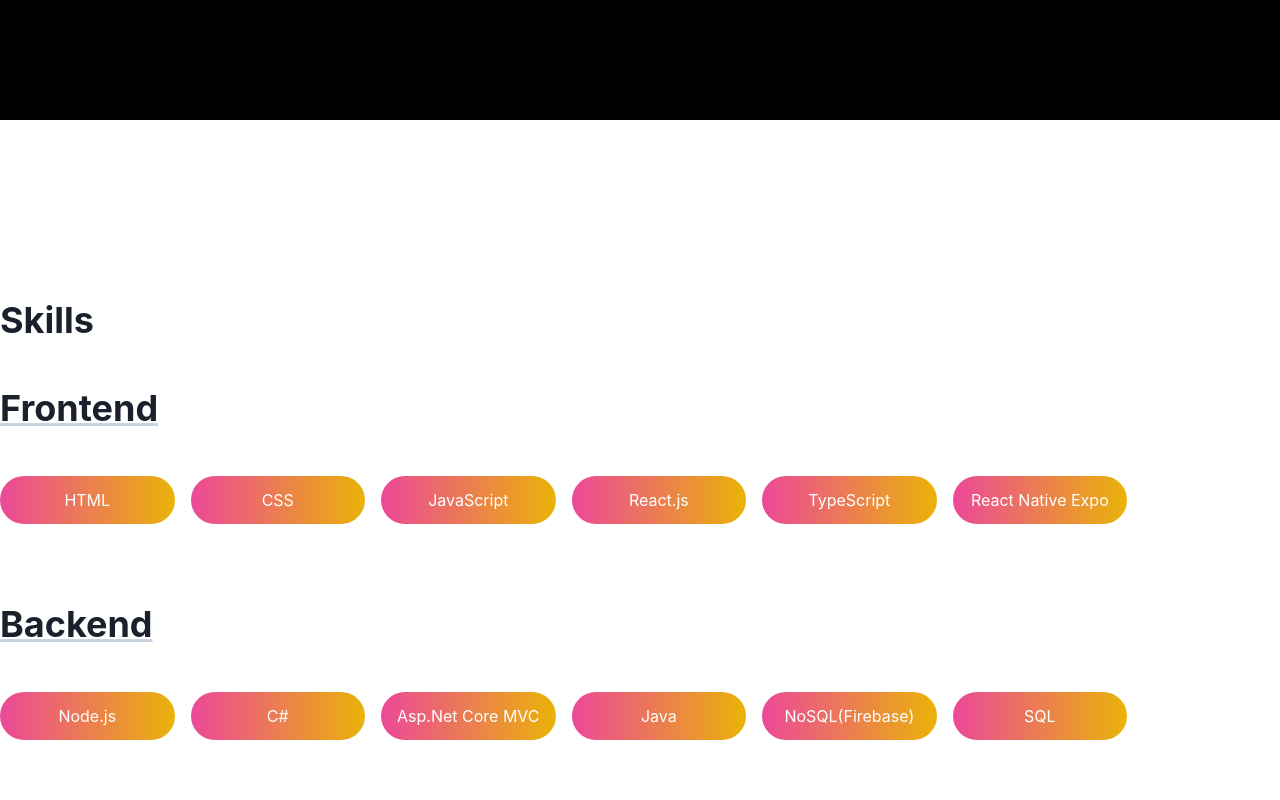
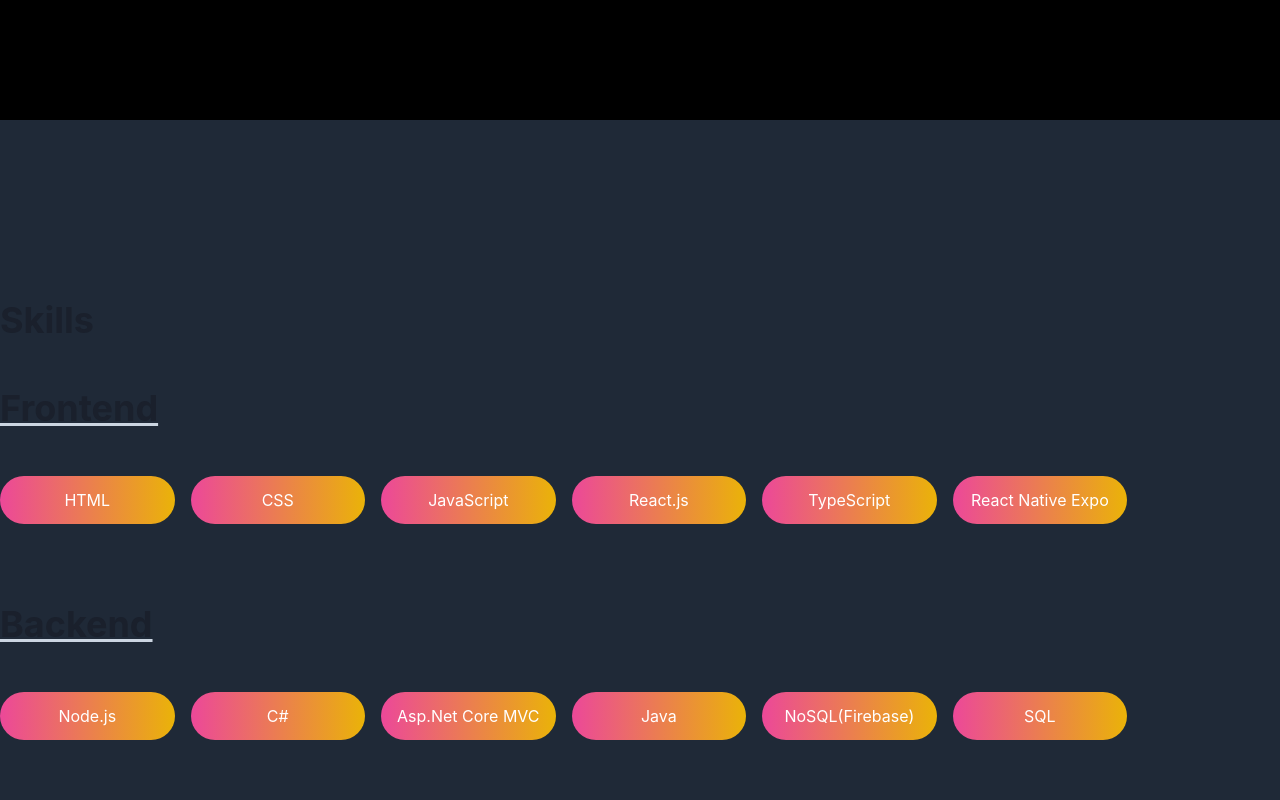
Before and after one commit to AyakoNaganeyama/dev-portfolio, a React (Vite) app: page / in a window 1280 px wide. Shown: the part 680-1480 px from the top of the page. Built offline with nearby package versions, Linux system fonts and the light colour scheme.

Commit message:
changed bg

```diff
--- a/src/components/Skill.jsx
+++ b/src/components/Skill.jsx
@@ -2,7 +2,7 @@
 
 const Skill = () => {
   return (
-    <div className='flex flex-col mx-auto container items-center md:items-start w-full h-full min-h-screen justify-center'>
+    <div className='flex flex-col mx-auto container items-center md:items-start w-full h-full min-h-screen justify-center bg-gray-800'>
 
         <div>
     <h2 className="text-4xl font-bold mb-12 ">Skills</h2>
```
